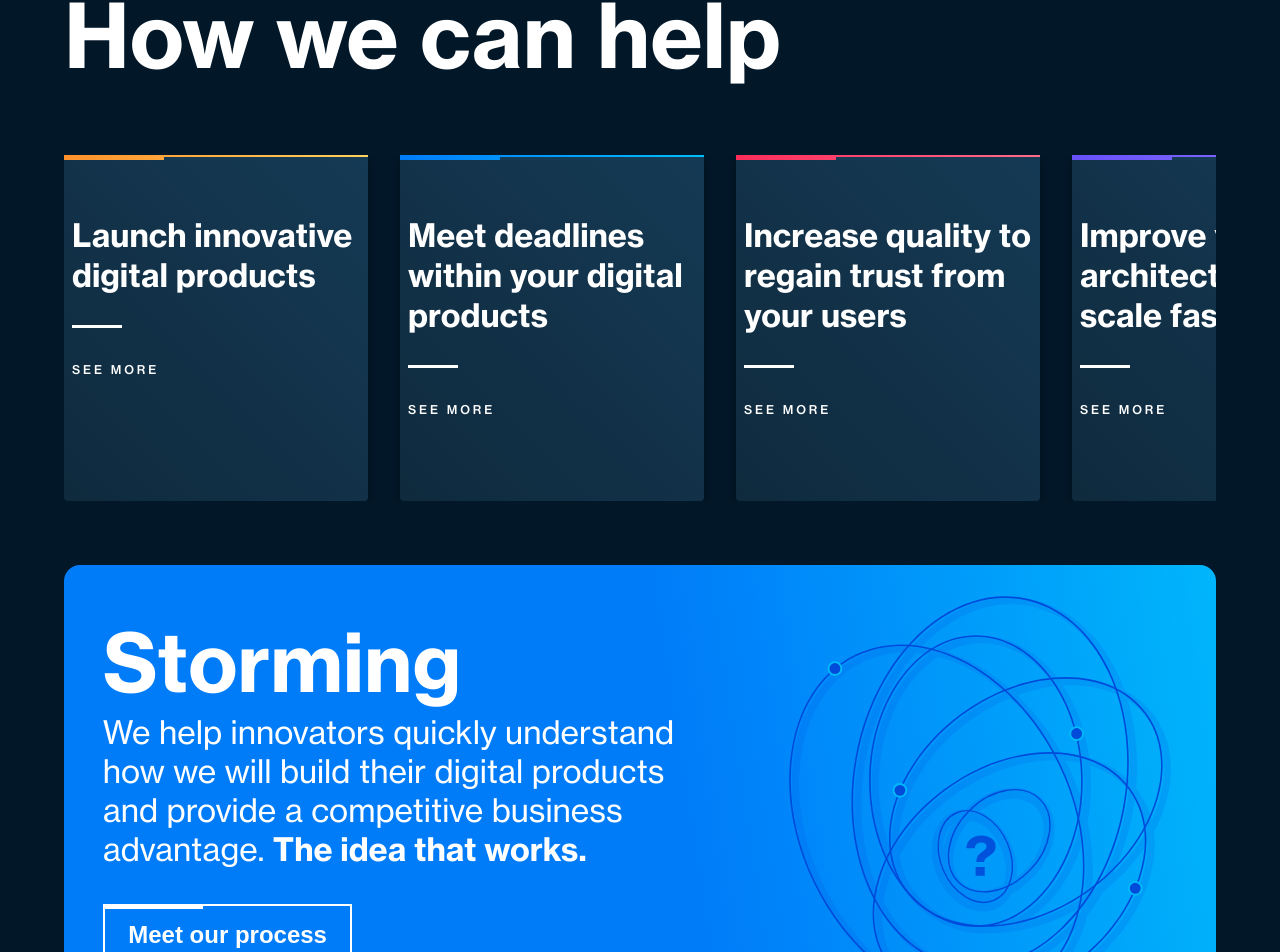
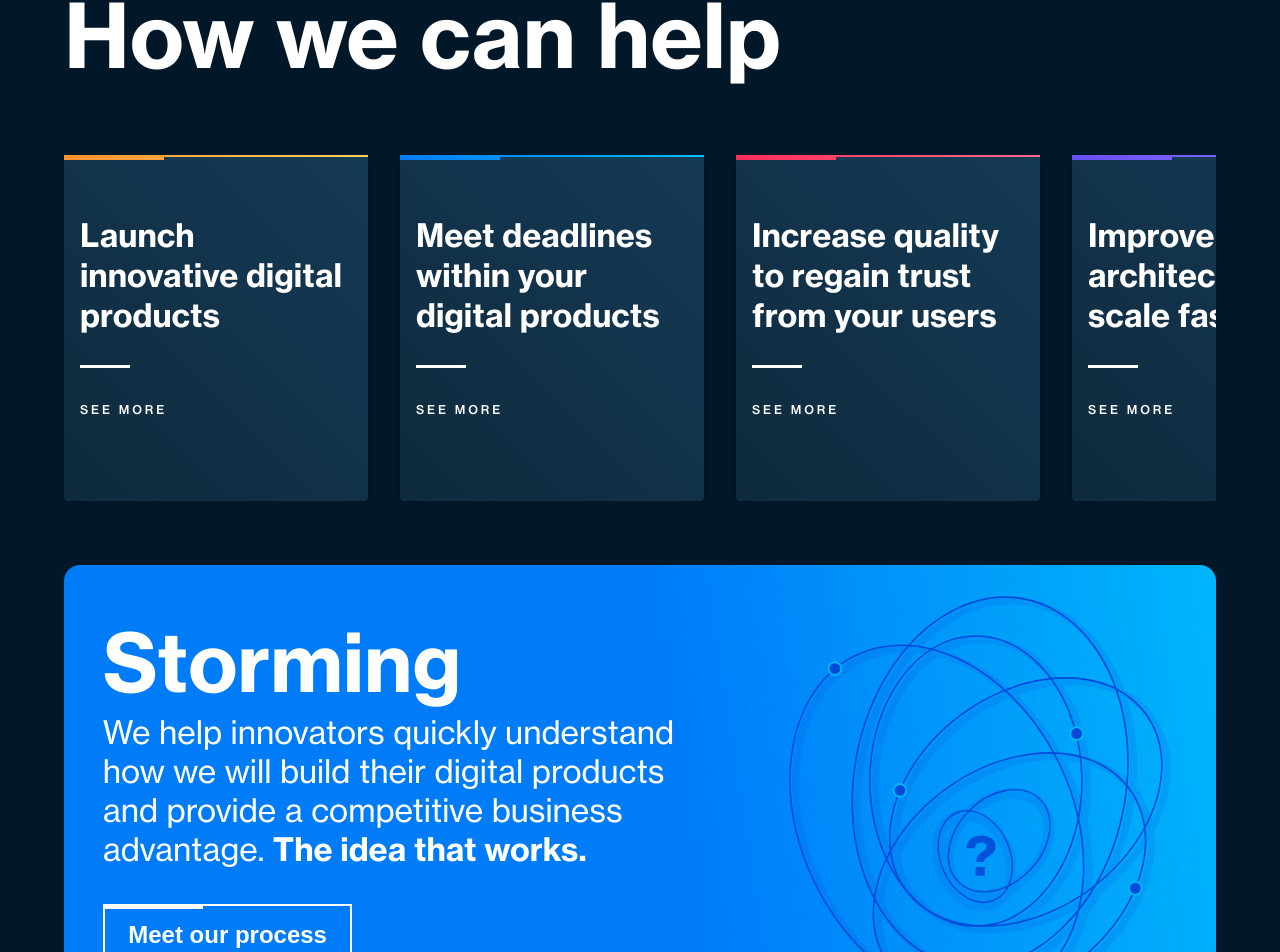
Before and after one commit to alexandreohara/brainn-lp, a React (Create React App) app: page / in a window 1280 px wide. Shown: the part 1107-2059 px from the top of the page. Built offline with nearby package versions, Linux system fonts and the light colour scheme; a small style sheet from the web is missing.

Commit message:
Fix slider card padding and header

```diff
--- a/src/components/SliderCard.tsx
+++ b/src/components/SliderCard.tsx
@@ -76,7 +76,7 @@ const DecorationLine = styled.div`
 `;
 
 const StyledContent = styled.div`
-  padding: 0 8px;
+  padding: 0 16px;
 `;
 
 export const SliderCard = (props: any) => {
--- a/src/pages/Home.tsx
+++ b/src/pages/Home.tsx
@@ -37,9 +37,12 @@ const StyledHeaderTitle = styled.div`
   font-size: 88px;
   font-weight: bold;
   color: ${Colors.white};
+  width: 768px;
 
   @media (max-width: 767px) {
     font-size: 44px;
+    width: 320px;
+    padding-left: 20px;
   }
 `;
 
```
